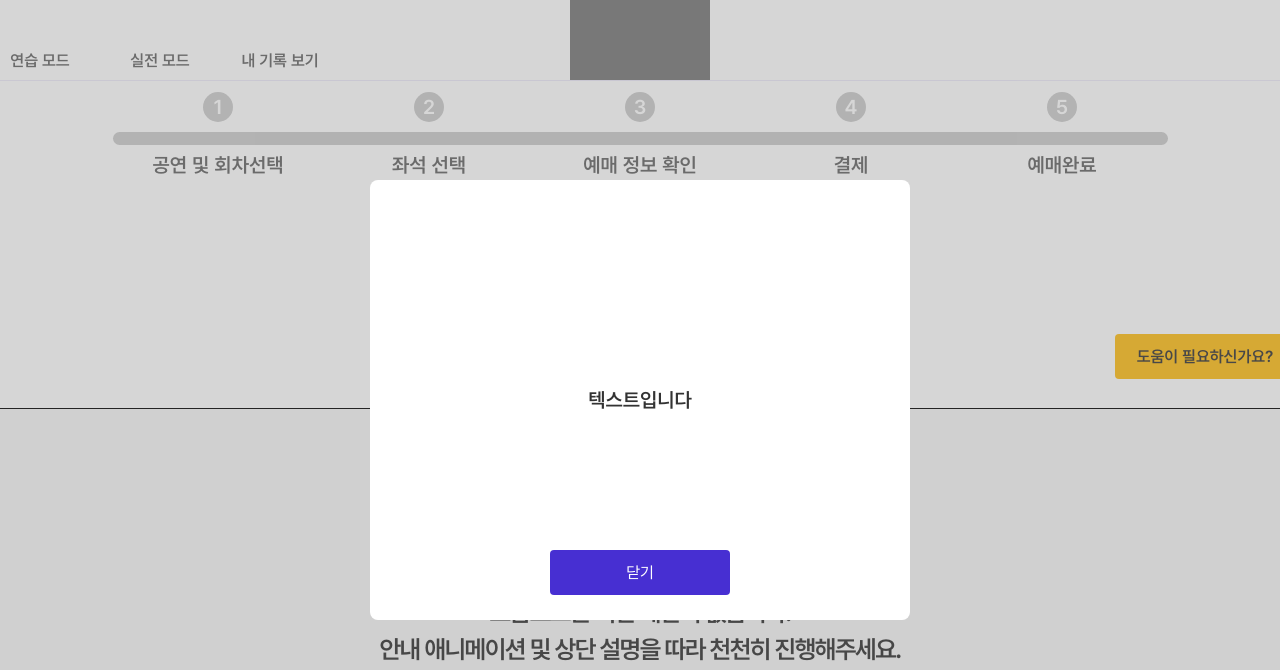
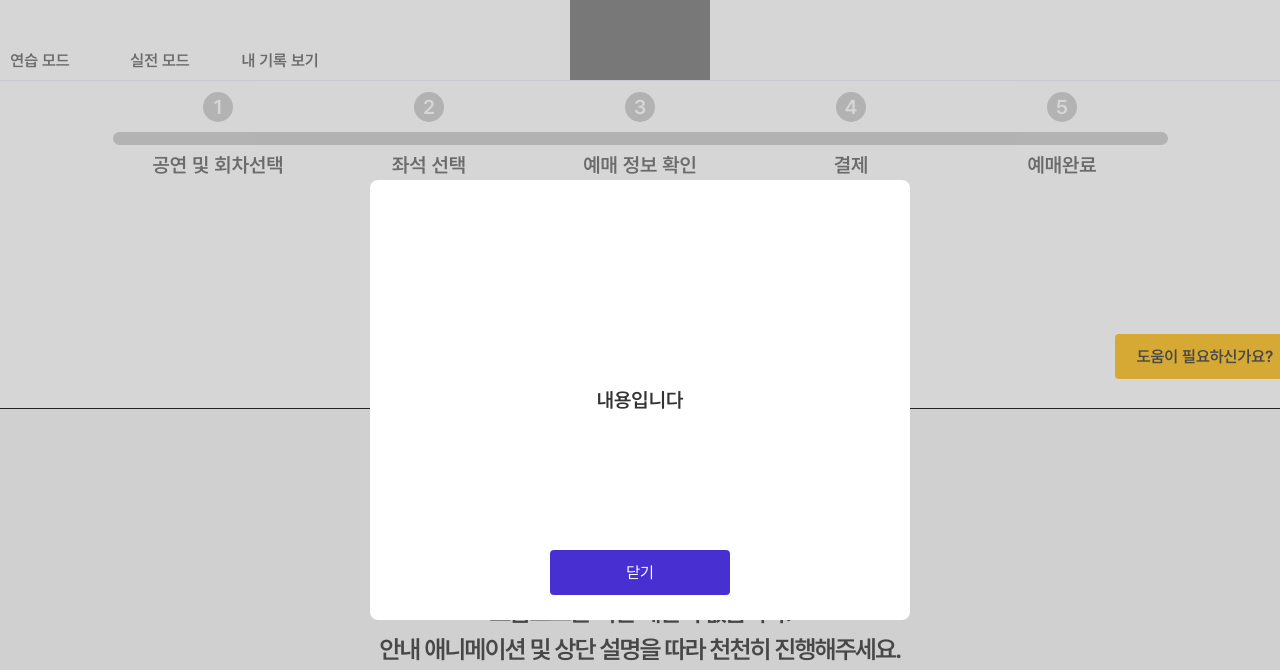
Before and after one commit to Easy-Ti-cket/easy-ticket, a React (Vite) app: page /progress/step0 in a window 1280 px wide. Both pictures are taken after a click on the button "도움이 필요하신가요?". Shown: the top 670 px of the page. Built offline with nearby package versions, Linux system fonts and the light colour scheme.

Commit message:
Feat: 모달창 열고 닫기

```diff
--- a/src/components/Modal.jsx
+++ b/src/components/Modal.jsx
@@ -43,14 +43,13 @@ const ButtonWrap = styled.div`
   position: absolute;
   bottom: 20px;
 `;
-const Modal = ({ text }) => {
+const Modal = ({ contents, onClick }) => {
   return (
     <Background>
       <ModalContainer>
-        {text}
-        텍스트입니다
+        {contents}
         <ButtonWrap>
-          <Button text="닫기" />
+          <Button text="닫기" onClick={onClick} />
         </ButtonWrap>
       </ModalContainer>
     </Background>
--- a/src/components/button/Button.module.css
+++ b/src/components/button/Button.module.css
@@ -9,7 +9,7 @@
   border-radius: 4px;
   justify-content: center;
   align-items: center;
-  font-family: pretendardR;
+  font-family: "pretendardR";
   font-size: 16px;
   font-style: normal;
   background-color: var(--key-color);
--- a/src/pages/ProgressContents.jsx
+++ b/src/pages/ProgressContents.jsx
@@ -55,8 +55,6 @@ const ProgressContents = ({ text }) => {
   };
   return (
     <ProgressContentsContainer>
-      {/*도움말 모달창*/}
-      {isModalOpen && <Modal />}
       {/*프로그래스 바*/}
       <ProgressBarBox>
         <ProgressBar />
@@ -72,6 +70,10 @@ const ProgressContents = ({ text }) => {
             type="help"
           />
         </ButtonContainer>
+        {/*도움말 모달창*/}
+        {isModalOpen && (
+          <Modal onClick={handleModalClose} contents="내용입니다" />
+        )}
         <Outlet />
       </ContentsBox>
     </ProgressContentsContainer>
```
